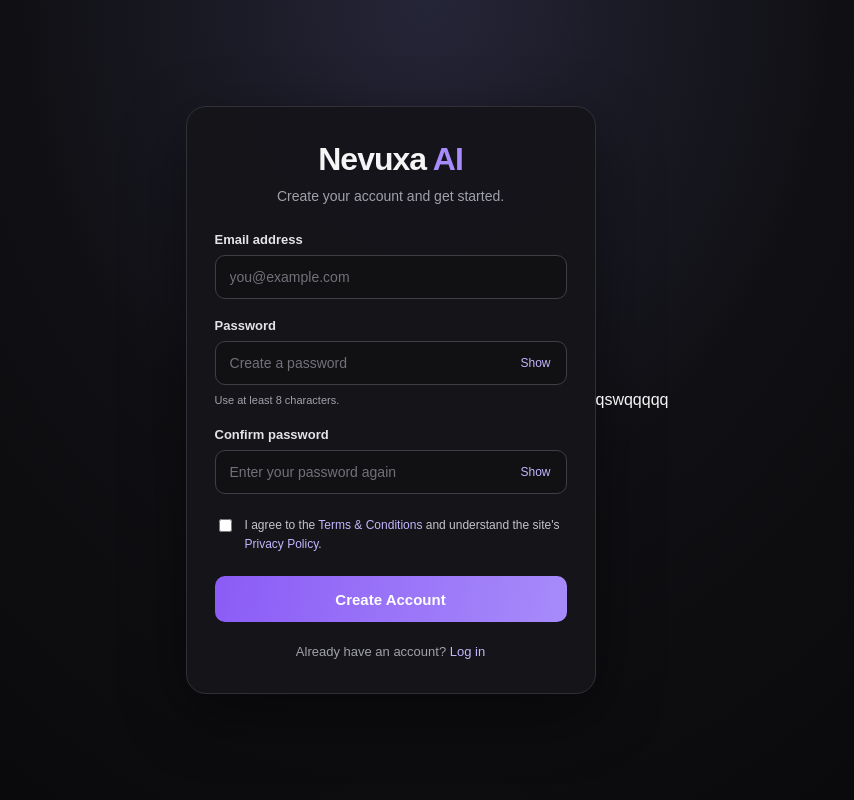
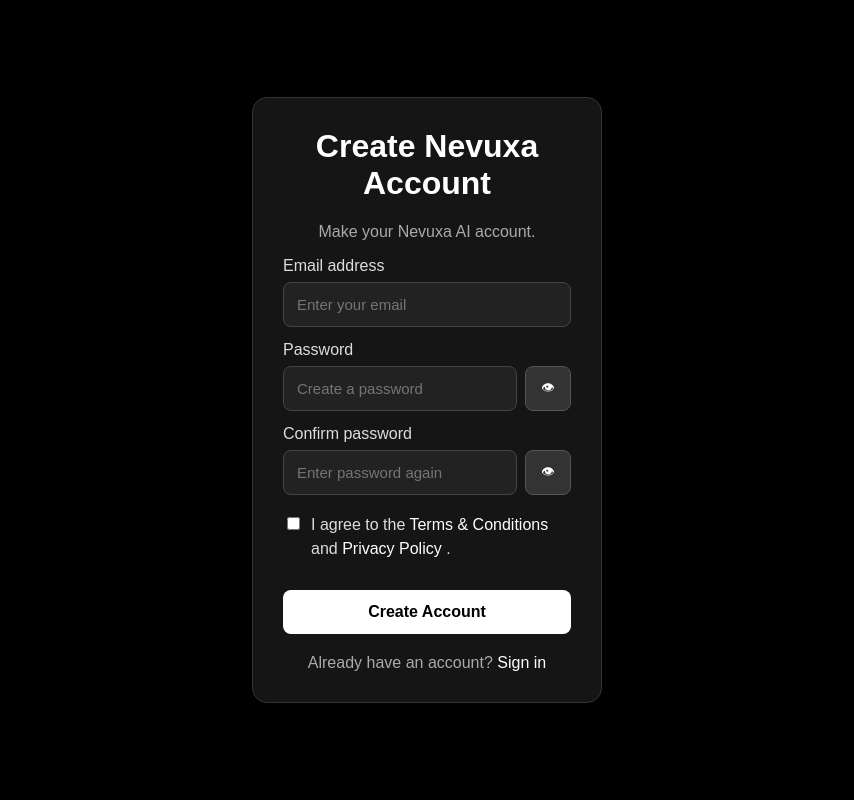
Before and after one commit to bilvasavaji16-source/Nova-AI-NEW-2026-, a Flask app: page /signup in a window 1280 px wide. Shown: the whole page, without its empty margins (213-1067 px from the left). Run offline with Flask 3, Linux system fonts and the light colour scheme.

Commit message:
Add signup.html

```diff
--- a/templates/signup.html
+++ b/templates/signup.html
@@ -1,11 +1,11 @@
 
 <!DOCTYPE html>
 <html lang="en">
+
 <head>
     <meta charset="UTF-8">
     <meta name="viewport" content="width=device-width, initial-scale=1.0">
-    <meta name="theme-color" content="#09090b">
-    <title>Create Account | Nevuxa AI</title>
+    <title>Create Account - Nevuxa AI</title>
 
     <style>
         * {
@@ -15,361 +15,270 @@
         body {
             margin: 0;
             min-height: 100vh;
+            background: #000;
+            color: white;
+            font-family: Arial, sans-serif;
             display: flex;
+            justify-content: center;
             align-items: center;
-            justify-content: center;
-            padding: 24px 16px;
-            font-family: Arial, sans-serif;
-            color: #f5f5f5;
-            background:
-                radial-gradient(ellipse at top, #252538 0%, #101014 45%, #080809 100%);
+            padding: 20px;
         }
 
-        .signup-card {
+        .box {
             width: 100%;
-            max-width: 410px;
-            padding: 34px 28px;
-            border: 1px solid #303039;
-            border-radius: 20px;
-            background: rgba(20, 20, 25, 0.96);
-            box-shadow: 0 20px 65px rgba(0, 0, 0, 0.45);
+            max-width: 350px;
+            background: #151515;
+            padding: 30px;
+            border-radius: 15px;
+            border: 1px solid #333;
         }
 
-        .brand {
-            margin: 0;
+        h1 {
             text-align: center;
-            font-size: 32px;
-            font-weight: 800;
-            letter-spacing: -1px;
+            margin-top: 0;
         }
 
-        .brand span {
-            color: #a78bfa;
-        }
-
-        .subtitle {
-            margin: 10px 0 28px;
-            color: #a1a1aa;
+        p {
             text-align: center;
-            font-size: 14px;
-        }
-
-        .field {
-            margin-bottom: 19px;
+            color: #aaa;
         }
 
         label {
             display: block;
-            margin-bottom: 8px;
-            color: #e4e4e7;
-            font-size: 13px;
-            font-weight: 600;
+            margin-top: 14px;
+            margin-bottom: 7px;
+            color: #ddd;
         }
 
-        input[type="email"],
-        input[type="password"],
-        input[type="text"] {
+        input {
             width: 100%;
-            min-width: 0;
-            padding: 13px 14px;
-            border: 1px solid #3f3f46;
-            border-radius: 10px;
-            outline: none;
-            background: #111114;
-            color: #fff;
-            font-size: 14px;
-            transition: border-color 0.2s, box-shadow 0.2s;
+            padding: 13px;
+            background: #222;
+            color: white;
+            border: 1px solid #444;
+            border-radius: 8px;
+            font-size: 15px;
         }
 
         input:focus {
-            border-color: #a78bfa;
-            box-shadow: 0 0 0 3px rgba(167, 139, 250, 0.13);
+            outline: none;
+            border-color: #888;
         }
 
-        input::placeholder {
-            color: #71717a;
+        .password-container {
+            display: flex;
+            gap: 8px;
         }
 
-        .password-wrap {
-            position: relative;
+        .password-container input {
+            flex: 1;
+            min-width: 0;
         }
 
-        .password-wrap input {
-            padding-right: 72px;
+        .eye-button {
+            width: 46px;
+            flex-shrink: 0;
+            padding: 8px;
+            background: #333;
+            color: white;
+            border: 1px solid #555;
+            border-radius: 8px;
+            cursor: pointer;
         }
 
-        .toggle-password {
-            position: absolute;
-            top: 50%;
-            right: 10px;
-            transform: translateY(-50%);
-            padding: 6px;
-            border: none;
-            background: transparent;
-            color: #c4b5fd;
-            cursor: pointer;
-            font-size: 12px;
+        .terms-checkbox {
+            margin-top: 18px;
         }
 
-        .hint {
-            margin: 7px 0 0;
-            color: #a1a1aa;
-            font-size: 11px;
+        .terms-checkbox label {
+            display: flex;
+            align-items: flex-start;
+            gap: 8px;
             line-height: 1.5;
         }
 
-        .terms {
-            display: flex;
-            align-items: flex-start;
-            gap: 10px;
-            margin: 22px 0;
-            color: #c4c4cc;
-            font-size: 12px;
-            font-weight: normal;
-            line-height: 1.6;
+        .terms-checkbox input {
+            width: auto;
+            flex-shrink: 0;
+            margin-top: 4px;
         }
 
-        .terms input {
-            flex-shrink: 0;
-            margin-top: 3px;
-            accent-color: #a78bfa;
+        .create-button {
+            width: 100%;
+            margin-top: 22px;
+            padding: 13px;
+            background: white;
+            color: black;
+            border: none;
+            border-radius: 8px;
+            font-size: 16px;
+            font-weight: bold;
+            cursor: pointer;
         }
 
-        .terms a,
-        .login-link a {
-            color: #c4b5fd;
+        .create-button:hover {
+            background: #ddd;
+        }
+
+        .error {
+            color: #ff9999;
+            background: #351111;
+            border: 1px solid #772222;
+            border-radius: 8px;
+            padding: 10px;
+            margin-top: 15px;
+            text-align: center;
+        }
+
+        .link {
+            margin-top: 20px;
+            text-align: center;
+            color: #aaa;
+        }
+
+        a {
+            color: white;
             text-decoration: none;
         }
 
-        .terms a:hover,
-        .login-link a:hover {
+        a:hover {
             text-decoration: underline;
-        }
-
-        .signup-button {
-            width: 100%;
-            min-height: 46px;
-            padding: 13px;
-            border: none;
-            border-radius: 10px;
-            background: linear-gradient(100deg, #8b5cf6, #a78bfa);
-            color: #fff;
-            font-size: 15px;
-            font-weight: 700;
-            cursor: pointer;
-            transition: transform 0.2s, opacity 0.2s;
-        }
-
-        .signup-button:hover:not(:disabled) {
-            transform: translateY(-1px);
-        }
-
-        .signup-button:disabled {
-            opacity: 0.65;
-            cursor: wait;
-        }
-
-        .spinner {
-            display: inline-block;
-            width: 14px;
-            height: 14px;
-            margin-right: 8px;
-            border: 2px solid rgba(255, 255, 255, 0.4);
-            border-top-color: #fff;
-            border-radius: 50%;
-            animation: spin 0.7s linear infinite;
-            vertical-align: middle;
-        }
-
-        @keyframes spin {
-            to {
-                transform: rotate(360deg);
-            }
-        }
-
-        .error-message {
-            margin-bottom: 18px;
-            padding: 11px 12px;
-            border: 1px solid #7f1d1d;
-            border-radius: 9px;
-            background: #2a1215;
-            color: #fca5a5;
-            font-size: 13px;
-            line-height: 1.5;
-        }
-
-        .login-link {
-            margin: 22px 0 0;
-            color: #a1a1aa;
-            text-align: center;
-            font-size: 13px;
-        }
-
-        @media (max-width: 380px) {
-            .signup-card {
-                padding: 27px 19px;
-            }
-
-            .brand {
-                font-size: 28px;
-            }
-        }
-
-        @media (prefers-reduced-motion: reduce) {
-            *,
-            *::before,
-            *::after {
-                animation-duration: 0.01ms !important;
-                transition-duration: 0.01ms !important;
-            }
         }
     </style>
 </head>
 
 <body>
-    <main class="signup-card">
-        <h1 class="brand">Nevuxa <span>AI</span></h1>
-        <p class="subtitle">Create your account and get started.</p>
+    <div class="box">
+
+        <h1>Create Nevuxa Account</h1>
+        <p>Make your Nevuxa AI account.</p>
 
         {% if error %}
-            <div class="error-message" role="alert">
-                {{ error }}
-            </div>
+            <div class="error">{{ error }}</div>
         {% endif %}
 
-        <form id="signupForm" method="POST"
-              action="{{ url_for('signup') }}">
+        <form method="POST" id="signupForm">
 
-            <div class="field">
             <label for="email">Email address</label>
             <input
                 type="email"
                 id="email"
                 name="email"
-                    placeholder="you@example.com"
+                placeholder="Enter your email"
                 autocomplete="email"
-                    maxlength="254"
                 required
             >
-            </div>
 
-            <div class="field">
             <label for="password">Password</label>
-
-                <div class="password-wrap">
+            <div class="password-container">
                 <input
                     type="password"
                     id="password"
                     name="password"
                     placeholder="Create a password"
                     autocomplete="new-password"
-                        minlength="8"
-                        maxlength="128"
                     required
                 >
                 <button
-                        class="toggle-password"
                     type="button"
-                        data-target="password"
-                        aria-controls="password"
-                        aria-pressed="false"
-                    >Show</button>
+                    class="eye-button"
+                    onclick="togglePassword('password', this)"
+                    aria-label="Show or hide password"
+                    title="Show or hide password"
+                >👁</button>
             </div>
 
-                <p class="hint">Use at least 8 characters.</p>
-            </div>
-
-            <div class="field">
             <label for="confirm_password">Confirm password</label>
-
-                <div class="password-wrap">
+            <div class="password-container">
                 <input
                     type="password"
                     id="confirm_password"
                     name="confirm_password"
-                        placeholder="Enter your password again"
+                    placeholder="Enter password again"
                     autocomplete="new-password"
-                        minlength="8"
-                        maxlength="128"
                     required
                 >
                 <button
-                        class="toggle-password"
                     type="button"
-                        data-target="confirm_password"
-                        aria-controls="confirm_password"
-                        aria-pressed="false"
-                    >Show</button>
-                </div>
+                    class="eye-button"
+                    onclick="togglePassword('confirm_password', this)"
+                    aria-label="Show or hide password confirmation"
+                    title="Show or hide password confirmation"
+                >👁</button>
             </div>
 
-            <label class="terms" for="terms">
-                <input type="checkbox" id="terms" name="terms" required>
+            <div class="terms-checkbox">
+                <label>
+                    <input type="checkbox" name="terms" required>
                     <span>
                         I agree to the
-                    <a href="{{ url_for('terms') }}">Terms &amp; Conditions</a>
-                    and understand the site's
-                    <a href="{{ url_for('privacy') }}">Privacy Policy</a>.
+                        <a href="{{ url_for('terms') }}" target="_blank">
+                            Terms &amp; Conditions
+                        </a>
+                        and
+                        <a href="{{ url_for('privacy') }}" target="_blank">
+                            Privacy Policy
+                        </a>.
                     </span>
                 </label>
+            </div>
 
-            <button class="signup-button" id="signupButton" type="submit">
+            <div
+                id="passwordError"
+                class="error"
+                style="display: none;"
+                role="alert"
+            >
+                Passwords do not match.
+            </div>
+
+            <button type="submit" class="create-button">
                 Create Account
             </button>
+
         </form>
 
-        <p class="login-link">
+        <div class="link">
             Already have an account?
-            <a href="{{ url_for('login') }}">Log in</a>
-        </p>
-    </main>
+            <a href="/login">Sign in</a>
+        </div>
+
+    </div>
 
     <script>
-        const form = document.getElementById("signupForm");
-        const password = document.getElementById("password");
-        const confirmPassword =
-            document.getElementById("confirm_password");
-        const signupButton = document.getElementById("signupButton");
+        function togglePassword(fieldId, button) {
+            const field = document.getElementById(fieldId);
 
-        // Show or hide each password independently.
-        document.querySelectorAll(".toggle-password").forEach(button => {
-            button.addEventListener("click", () => {
-                const field = document.getElementById(
-                    button.dataset.target
-                );
-
-                const showPassword = field.type === "password";
-                field.type = showPassword ? "text" : "password";
-                button.textContent = showPassword ? "Hide" : "Show";
-                button.setAttribute("aria-pressed", String(showPassword));
-            });
-        });
-
-        // Check passwords before sending the form to Flask.
-        form.addEventListener("submit", event => {
-            if (password.value !== confirmPassword.value) {
-                event.preventDefault();
-                confirmPassword.setCustomValidity(
-                    "Passwords do not match."
-                );
-                confirmPassword.reportValidity();
-                confirmPassword.focus();
-                return;
+            if (field.type === "password") {
+                field.type = "text";
+                button.textContent = "🙈";
+            } else {
+                field.type = "password";
+                button.textContent = "👁";
+            }
         }
 
-            confirmPassword.setCustomValidity("");
+        document.getElementById("signupForm").addEventListener(
+            "submit",
+            function (event) {
+                const password =
+                    document.getElementById("password").value;
 
-            // Display the loading state only after browser validation passes.
-            signupButton.disabled = true;
-            signupButton.innerHTML =
-                '<span class="spinner" aria-hidden="true"></span>' +
-                'Creating account...';
-        });
+                const confirmation =
+                    document.getElementById("confirm_password").value;
 
-        confirmPassword.addEventListener("input", () => {
-            confirmPassword.setCustomValidity("");
-        });
+                const error =
+                    document.getElementById("passwordError");
+
+                if (password !== confirmation) {
+                    event.preventDefault();
+                    error.style.display = "block";
+                } else {
+                    error.style.display = "none";
+                }
+            }
+        );
     </script>
 </body>
+
 </html>
-qswqqqqq
```
Lines whose indentation alone changed are shown as unchanged.
